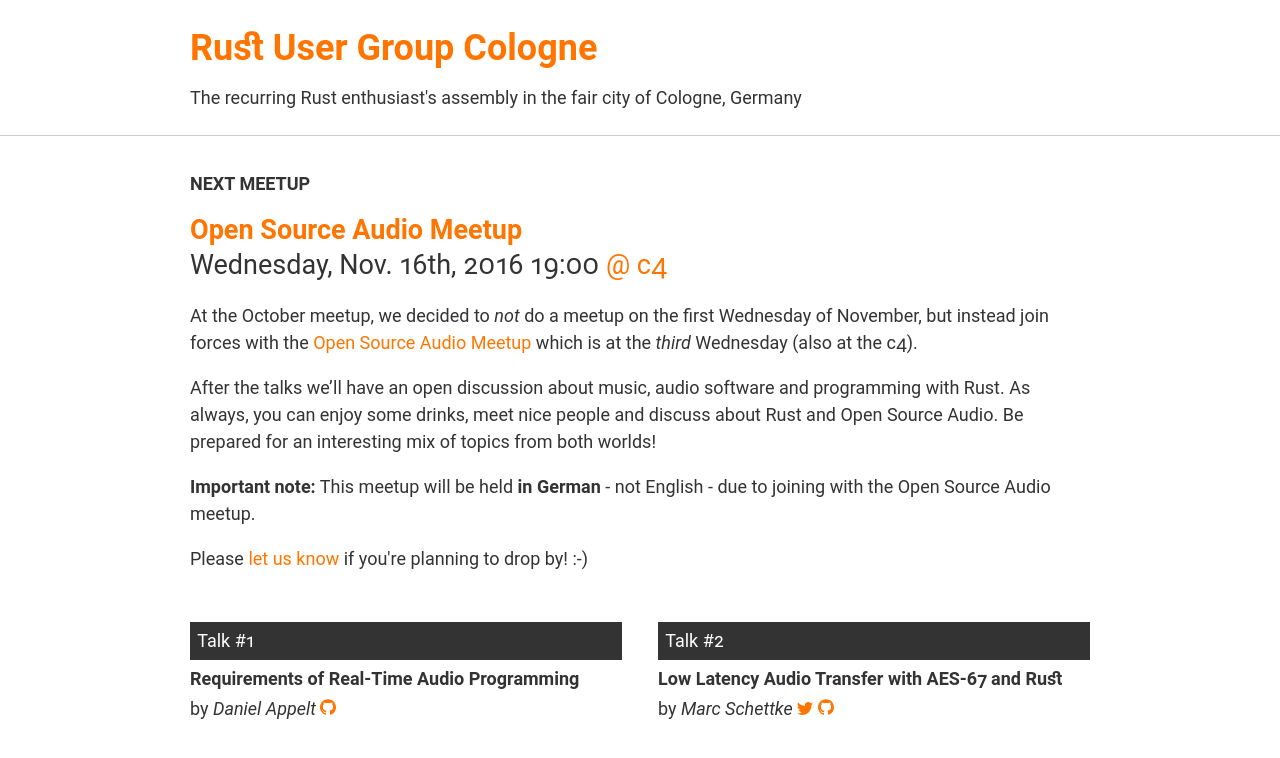
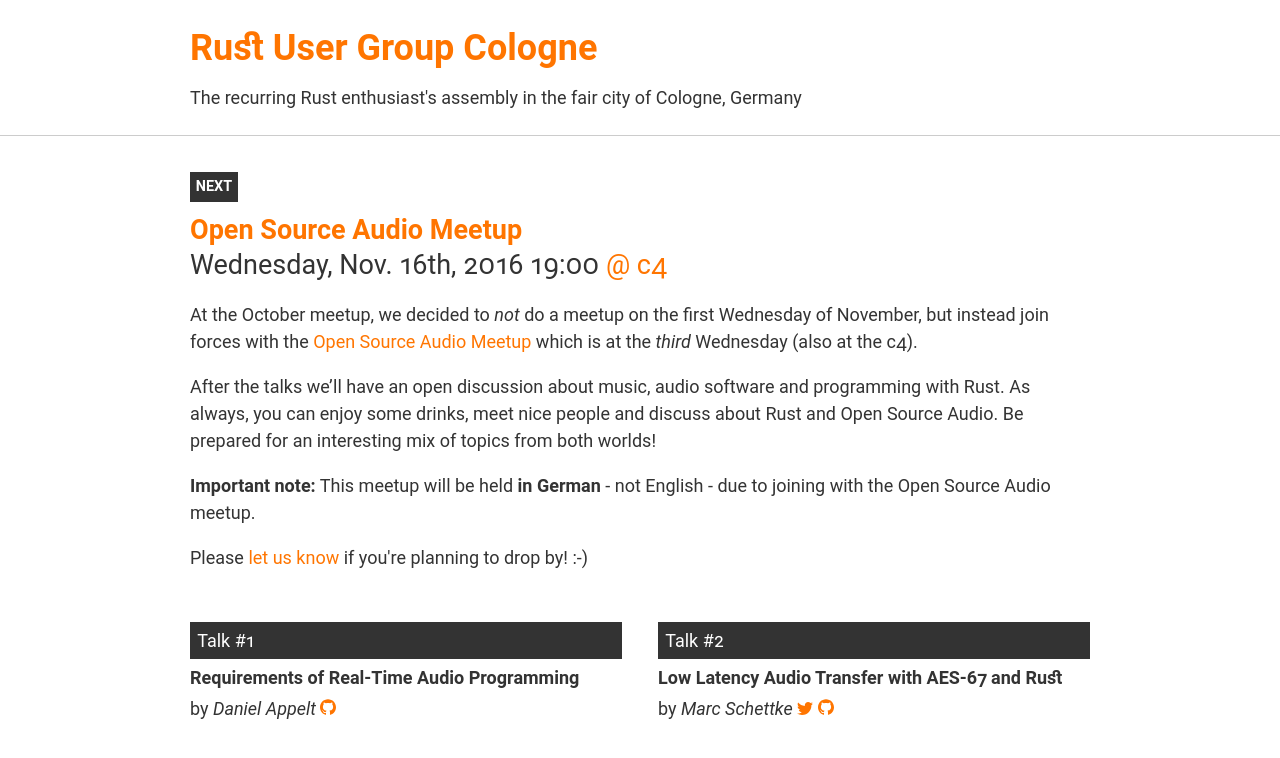
Before and after one commit to Rustaceans/rust-cologne, a Jekyll site: the page built from index.html, in a window 1280 px wide, cut to the strip 0-778 px from the top of the page. Shown: the top 758 px of the strip. Built offline with Jekyll 4.4.1, drawn with Linux system fonts in a browser that asks for light colours; some of the changed text lies outside the part shown.

Commit message:
Nice, short, inverted labels on start page

```diff
--- a/_sass/_start.scss
+++ b/_sass/_start.scss
@@ -1,7 +1,20 @@
 .page-home {
   .section-headline {
-    @extend .as-h2;
+    display: inline-block;
+    clear: right;
+    padding: $spacing-small;
     margin: 0;
+
+    font-size: 0.8rem;
+    font-weight: bold;
+    text-transform: uppercase;
+
+    background-color: $color-fg;
+    color: $color-bg;
+  }
+
+  .event-title {
+    margin-top: $spacing-small;
   }
 
   figure {
@@ -11,6 +24,10 @@
 
 .next-meetup {
   padding-top: $spacing;
+
+  .event {
+    margin-top: 0;
+  }
 }
 
 .future-meetups,
--- a/_sass/_text.scss
+++ b/_sass/_text.scss
@@ -22,13 +22,13 @@
 
 h1,
 .as-h1 {
-  font-size: 2em;
+  font-size: 2rem;
   font-weight: bold;
 }
 
 h2,
 .as-h2 {
-  font-size: 1em;
+  font-size: 1rem;
   font-weight: bold;
   text-transform: uppercase;
 }
--- a/index.html
+++ b/index.html
@@ -12,7 +12,7 @@
 <div class="page-home" role="main">
   <section class="next-meetup">
   {% if next_meetup %}
-    <p class="section-headline">Next meetup</p>
+    <p class="section-headline">Next</p>
     <article class="event is-next-meetup">
       {% if next_meetup.talks != false %}
         {% include event.html event=next_meetup skip_date=true call_for_talks=true show_abstracts=false %}
@@ -34,7 +34,7 @@
 
   {% if further_down_the_line.size > 0 %}
   <section class="future-meetups">
-    <p class="section-headline">More future meetups</p>
+    <p class="section-headline">Upcoming</p>
     {% for event in further_down_the_line %}
       {% include event-inline.html event=event %}
     {% endfor %}
@@ -43,7 +43,7 @@
 
   {% if prev_meetup %}
   <section class="prev-meetup">
-    <p class="section-headline">Previous meetup</p>
+    <p class="section-headline">Previous</p>
     {% include event-inline.html event=prev_meetup %}
   </section>
   {% endif %}
```
